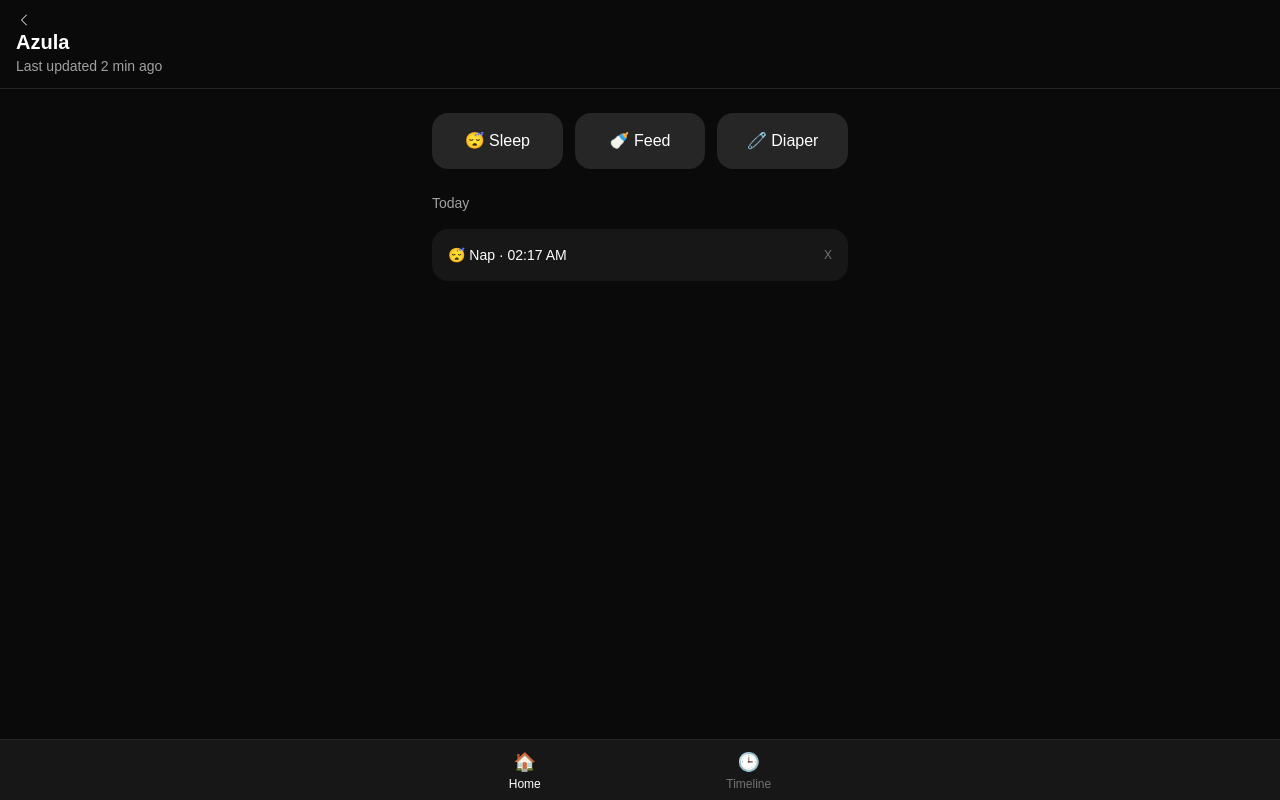
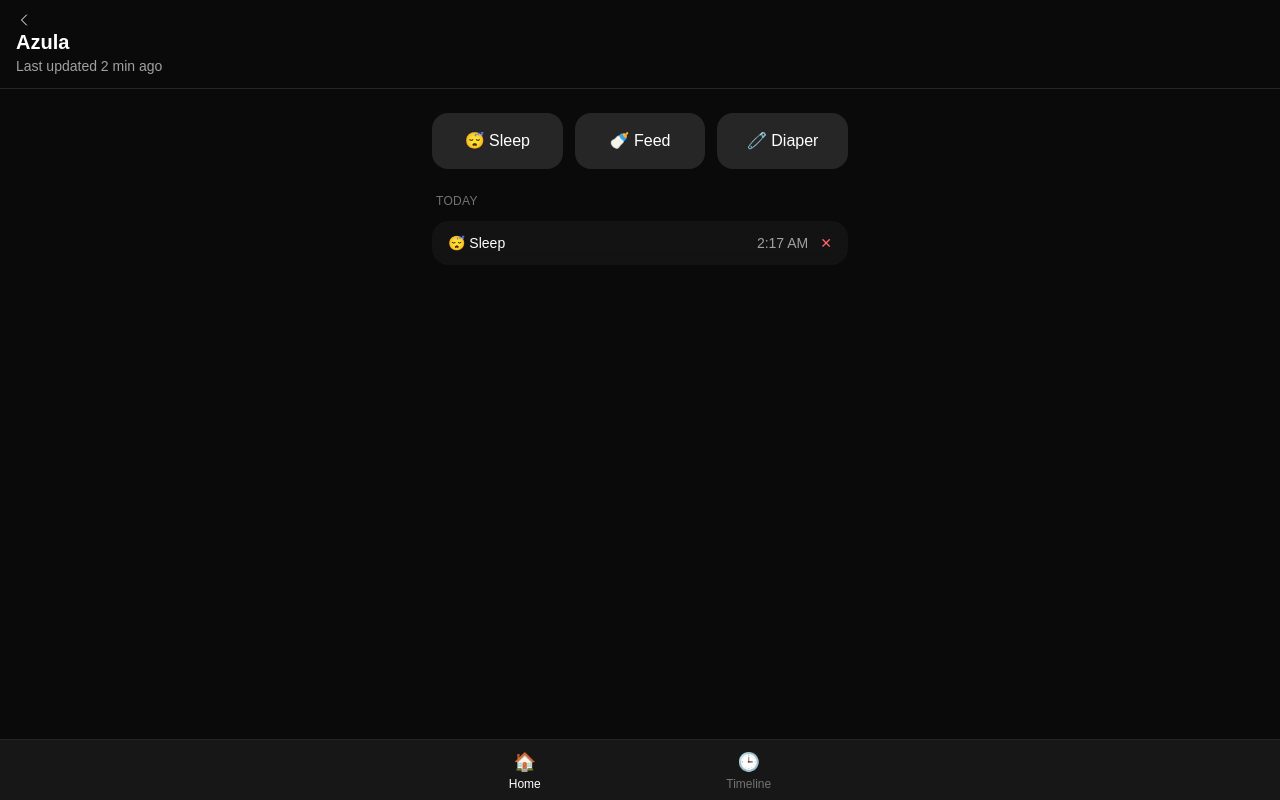
Before and after one commit to vxiong029/drift, a Next.js app: page / in a window 1280 px wide. Built offline with nearby package versions, Linux system fonts and the light colour scheme.

Commit message:
add animation to delete functionality

```diff
--- a/app/components/home/Section.tsx
+++ b/app/components/home/Section.tsx
@@ -1,14 +1,28 @@
 "use client";
 import { LogEntry } from "@/app/types/log";
 import { useLogs } from "../../context/LogsContext";
+import { useState } from "react";
 
 export default function Section({ title, logs }: { title: string, logs: LogEntry[] }) {
   const { deleteLog } = useLogs();
+  const [deletingIds, setDeletingIds] = useState<string[]>([]);
 
   const handleDelete = (id: string) => {
-    if (confirm('Are you sure you want to delete this log?')) {
-      deleteLog(id);
-    }
+    // if (confirm('Are you sure you want to delete this log?')) {
+    setDeletingIds([...deletingIds, id]);
+
+    setTimeout(() => {
+      deleteLog(id)
+      setDeletingIds((prev) => prev.filter((i) => i !== id))
+    }, 350);
+    // }
+  }
+
+  const formatTime = (log: LogEntry) => {
+    return new Date(log.startTime).toLocaleTimeString([], {
+      hour: 'numeric',
+      minute: '2-digit',
+    })
   }
 
   if (logs.length === 0) {
@@ -19,22 +33,41 @@ export default function Section({ title, logs }: { title: string, logs: LogEntry
     )
   }
   return (
-    <div className="space-y-4">
-      <h2 className="text-sm text-neutral-400">{title}</h2>
+    <div className="space-y-3">
+      <h2 className="text-xs text-neutral-500 uppercase tracking-wide px-1">
+        {title}
+      </h2>
 
-      <div className="bg-neutral-900 rounded-2xl p-4 space-y-3">
+      <div className="bg-neutral-900/70 backdrop-blur rounded-2xl divide-y divide-neutral-800">
         <ul className="space-y-2 text-sm">
           {logs.map((log) => (
-            <li className="flex justify-between items-center" key={log.id}>
+            <li className={`flex items-center justify-between px-4 py-3
+              ${deletingIds.includes(log.id) ? 'bg-neutral-800/50 transition duration-350 ease-in-out opacity-0 scale-95 max-h-0 py-0 overflow-hidden'
+                : 'opacity-100 scale-100 max-h-20'}`}
+              key={log.id}>
               <span>
-                {log.type === 'sleep' && '😴 Nap'}
+                {log.type === 'sleep' && '😴 Sleep'}
                 {log.type === 'feed' && '🍼 Feed'}
                 {log.type === 'diaper' && '🧷 Diaper'}
-                {log.startTime && ` · ${new Date(log.startTime).toLocaleTimeString([], { hour: '2-digit', minute: '2-digit' })}`}
                 {log.details && ` (${log.details})`}
               </span>
 
-              <button className="text-xs text-neutral-500 hover:text-red-400" onClick={() => handleDelete(log.id)}>X</button>
+              <div className="flex items-center gap-3">
+                <span className="text-sm text-neutral-400">
+                  {formatTime(log)}
+                </span>
+
+                <button
+                  onClick={(e) => {
+                    e.stopPropagation();
+                    handleDelete(log.id);
+                  }}
+                  className="text-neutral-500 text-red-400 text-sm transition active:scale-90"
+                >
+                  ✕
+                </button>
+              </div>
+
             </li>
           ))}
         </ul>
--- a/app/components/home/Timeline.tsx
+++ b/app/components/home/Timeline.tsx
@@ -1,6 +1,7 @@
 import { LogEntry } from "@/app/types/log";
 import Section from "./Section";
 import { groupByDay, formatDateLabel } from "@/app/lib/groupedLogs";
+import { useState } from "react";
 
 export default function Timeline({ logs }: { logs: LogEntry[] }) {
   // Sort logs by startTime in descending order
```
